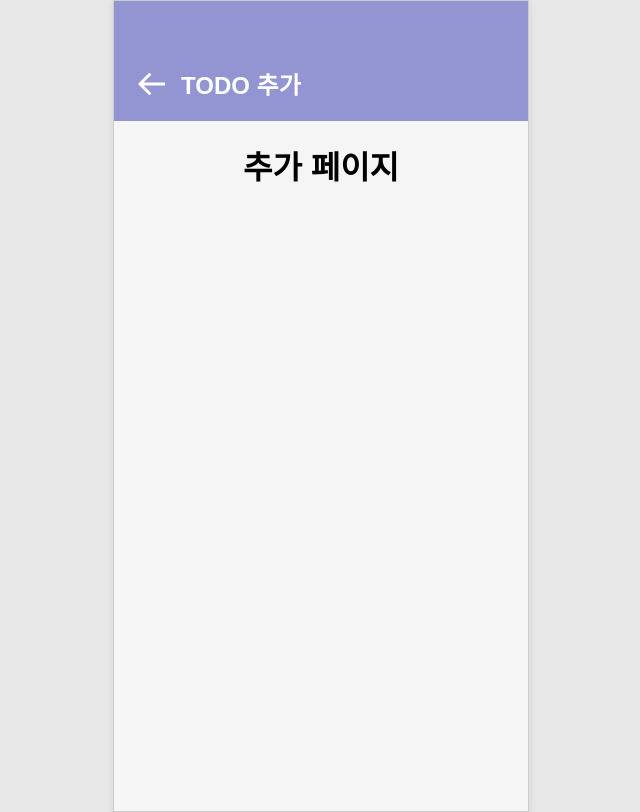
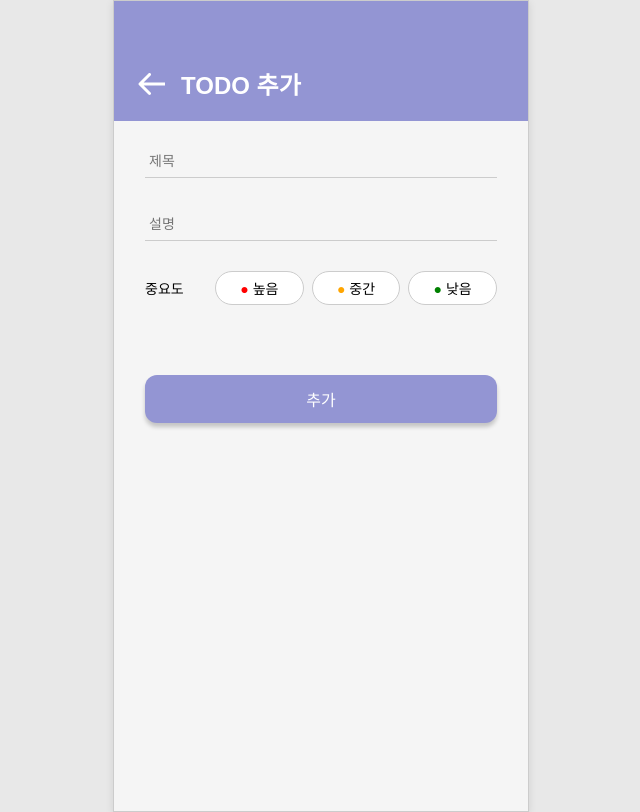
Before and after one commit to GROWLOG-youtube-mockup/todo-app, a React (Vite) app: page /add in a window 1280 px wide. Shown: the whole page, without its empty margins (319-959 px from the left). Built offline with nearby package versions, Linux system fonts and the light colour scheme.

Commit message:
feat: 추가 UI 구현

```diff
--- a/src/pages/TodoAdd.jsx
+++ b/src/pages/TodoAdd.jsx
@@ -2,6 +2,7 @@ import React, { useState } from 'react';
 
 import Header from '../components/Header.jsx';
 import { useTodoStore } from '../stores/useTodoStore.js';
+import '../style/TodoForm.css';
 
 function TodoAdd() {
   /*
@@ -21,10 +22,29 @@ function TodoAdd() {
   return (
     <div className="page-container">
       <Header title="TODO 추가" />
+      <form>
+        <input type="text" id="title" placeholder="제목" />
+        <input type="text" id="description" placeholder="설명" />
 
-      {/*작업시 삭제후 진행해주세요*/}
-      <h1>추가 페이지</h1>
-      {/*작업시 삭제후 진행해주세요*/}
+        <div className="priority-container">
+          <label>중요도</label>
+          <div className="priority-options">
+            <button type="button" className="priority-btn">
+              <span className="priority-dot red-dot">●</span> 높음
+            </button>
+            <button type="button" className="priority-btn">
+              <span className="priority-dot yellow-dot">●</span> 중간
+            </button>
+            <button type="button" className="priority-btn">
+              <span className="priority-dot green-dot">●</span> 낮음
+            </button>
+          </div>
+        </div>
+
+        <button type="submit" className="submit-btn">
+          추가
+        </button>
+      </form>
     </div>
   );
 }
--- /dev/null
+++ b/src/style/TodoForm.css
@@ -0,0 +1,78 @@
+form {
+  display: flex;
+  flex-direction: column;
+  padding: 24px;
+  width: 85%;
+  margin-bottom: 20px;
+}
+
+input[type='text'] {
+  border: none;
+  border-bottom: 1px solid #ccc;
+  background: none;
+  margin-bottom: 30px;
+  padding: 8px 4px;
+  font-size: 14px;
+  outline: none;
+}
+
+.priority-container {
+  display: flex;
+  align-items: center;
+  gap: 10px;
+  width: 100%;
+  margin-bottom: 70px;
+}
+
+.priority-container label {
+  flex-shrink: 0;
+  width: 60px;
+  font-size: 14px;
+}
+
+.priority-options {
+  display: flex;
+  gap: 8px;
+  flex: 1;
+}
+
+.priority-btn {
+  flex: 1;
+  border: 1px solid #ccc;
+  border-radius: 20px;
+  padding: 6px 12px;
+  background-color: white;
+  font-size: 14px;
+  cursor: default;
+}
+
+.red-dot {
+  color: red;
+}
+.yellow-dot {
+  color: orange;
+}
+.green-dot {
+  color: green;
+}
+
+.priority-btn:hover {
+  background-color: #d9d9d9;
+  transition: background-color 0.3s ease;
+}
+
+.submit-btn {
+  background-color: #9395d3;
+  color: white;
+  padding: 12px;
+  border: none;
+  border-radius: 12px;
+  font-size: 16px;
+  box-shadow: 0 4px 4px rgba(0, 0, 0, 0.2);
+  cursor: default;
+}
+
+.submit-btn:hover {
+  background-color: #7a7cda;
+  transition: background-color 0.3s ease;
+}
```
